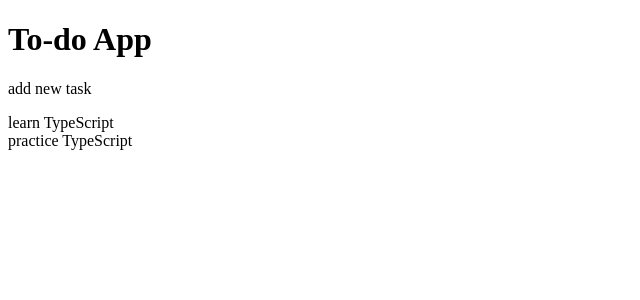
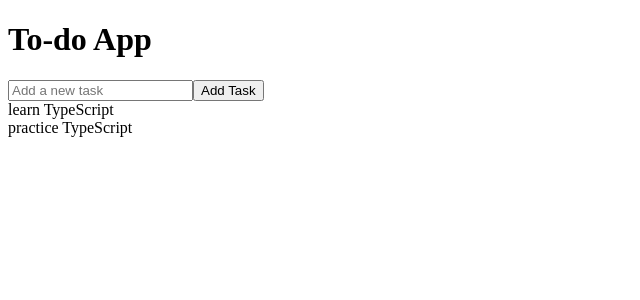
Before and after one commit to AlexDegerman/to-do-app-ts, a React (Vite) app: page / in a window 1280 px wide. Shown: the top 300 px of the page, without its empty margins (0-640 px from the left). Built offline with nearby package versions, Linux system fonts and the light colour scheme.

Commit message:
Add ability to add new tasks

```diff
--- a/src/App.tsx
+++ b/src/App.tsx
@@ -1,6 +1,7 @@
 import { useState } from 'react'
 import './App.css'
 import ToDoList from './components/ToDoList'
+import ToDoForm from './components/ToDoForm'
 
 export interface Task {
   id: number
@@ -14,10 +15,14 @@ const App = () => {
     { id: 2, text: "practice TypeScript", completed: false}
   ])
 
+  const addTask = (text: string) => {
+    setTasks([...tasks, { id: Date.now(), text, completed: false}])
+  }
+
   return (
     <div>
       <h1>To-do App</h1>
-      <p> add new task </p>
+      <ToDoForm addTask={addTask}/>
       <ToDoList tasks={tasks}/>
     </div>
   )
--- /dev/null
+++ b/src/components/ToDoForm.tsx
@@ -0,0 +1,32 @@
+import { useState } from "react"
+
+interface ToDoFormProps {
+  addTask: (text: string) => void
+}
+
+const ToDoForm = ({ addTask }: ToDoFormProps) => {
+  const [text, setText] = useState("")
+
+  const handleSubmit = (e: React.FormEvent) => {
+    e.preventDefault()
+    if (!text.trim()) return
+    addTask(text)
+    setText("")
+  }
+
+  return (
+    <div>
+      <form onSubmit={handleSubmit}>
+        <input type="text"
+        placeholder="Add a new task"
+        value={text}
+        onChange={(e) => setText(e.target.value)}
+        maxLength={100}
+        />
+        <button type="submit">Add Task</button>
+      </form>
+    </div>
+  )
+}
+
+export default ToDoForm
```
